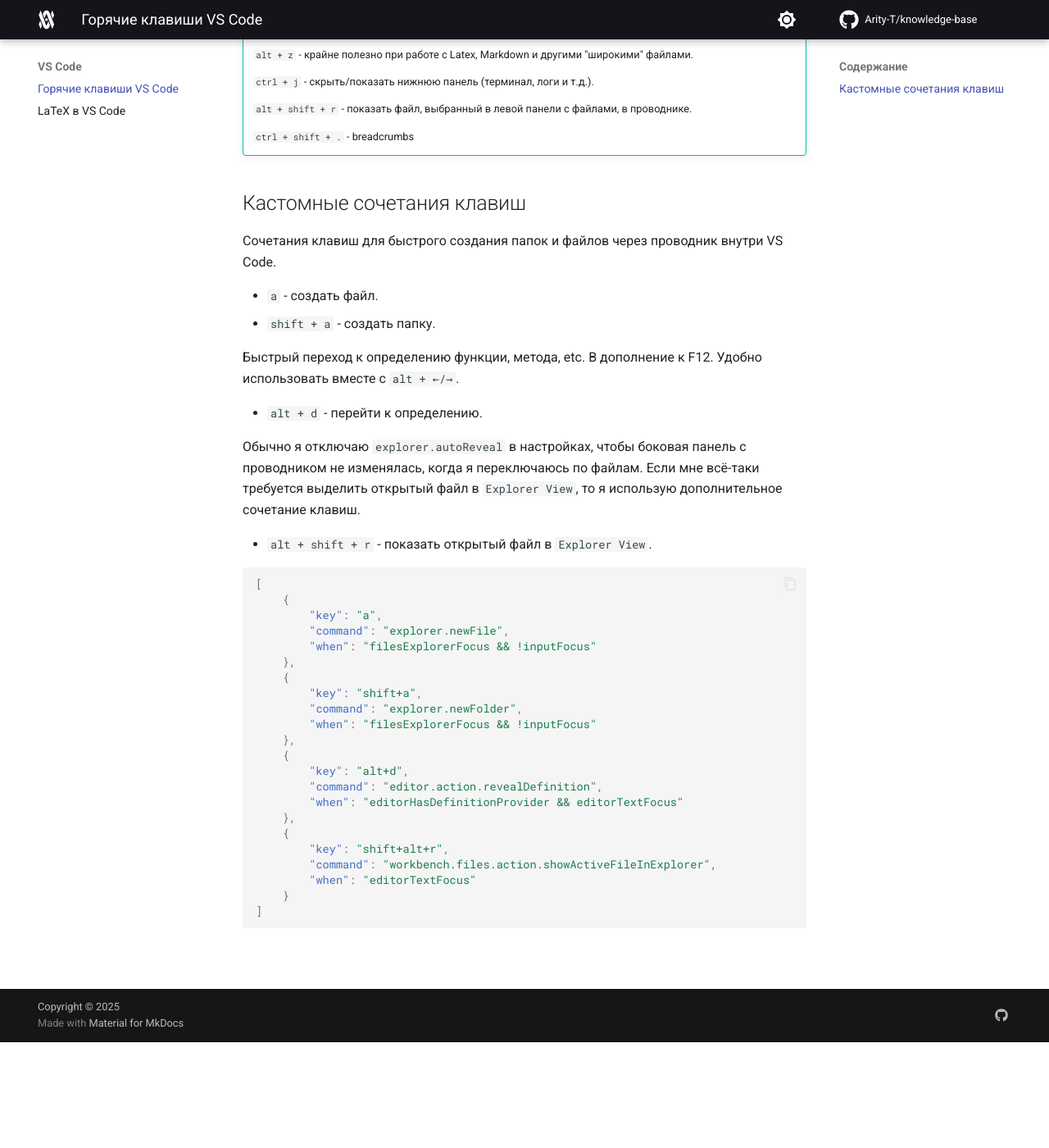
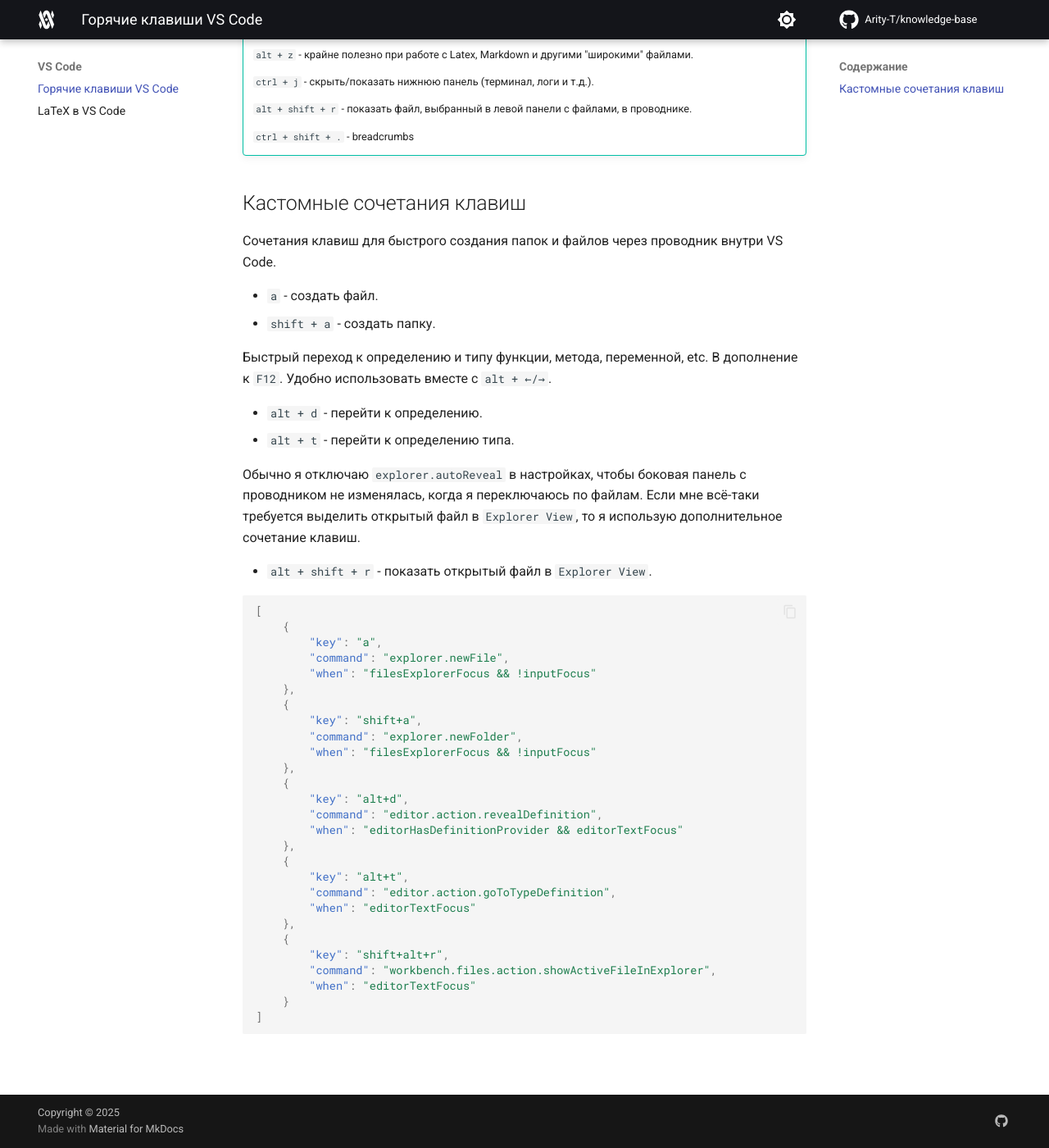
Before and after one commit to Arity-T/knowledge-base, an MkDocs documentation site: the page built from docs/VS-Code/hotkeys.md, in a window 1280 px wide and 1400 px high, scrolled down 1165 px. Shown: the whole window at 82% size. Built offline with MkDocs 1.6.1 and Material for MkDocs 9.7.7, drawn with Linux system fonts in a browser that asks for light colours; comment, search, counter and statistics services are not loaded; before the commit the page ends 2436 px from its top, so only the background shows below that.

Commit message:
перейти к определению типа

```diff
--- a/docs/VS-Code/hotkeys.md
+++ b/docs/VS-Code/hotkeys.md
@@ -36,9 +36,10 @@
 - `a` - создать файл.
 - `shift + a` - создать папку.
 
-Быстрый переход к определению функции, метода, etc. В дополнение к F12. Удобно использовать вместе с `alt + ←/→`.
+Быстрый переход к определению и типу функции, метода, переменной, etc. В дополнение к `F12`. Удобно использовать вместе с `alt + ←/→`.
 
 - `alt + d` - перейти к определению.
+- `alt + t` - перейти к определению типа.
 
 Обычно я отключаю `explorer.autoReveal` в настройках, чтобы боковая панель с проводником не изменялась, когда я переключаюсь по файлам. Если мне всё-таки требуется выделить открытый файл в `Explorer View`, то я использую дополнительное сочетание клавиш.
 
@@ -62,6 +63,11 @@
         "when": "editorHasDefinitionProvider && editorTextFocus"
     },
     {
+        "key": "alt+t",
+        "command": "editor.action.goToTypeDefinition",
+        "when": "editorTextFocus"
+    },
+    {
         "key": "shift+alt+r",
         "command": "workbench.files.action.showActiveFileInExplorer",
         "when": "editorTextFocus"
```
